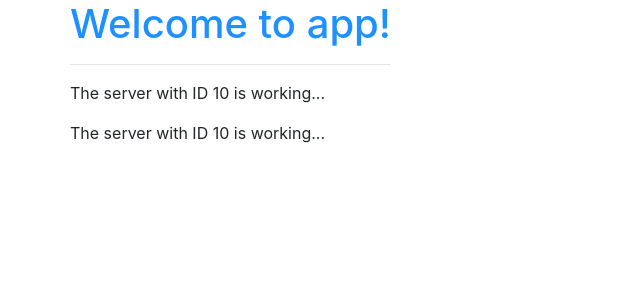
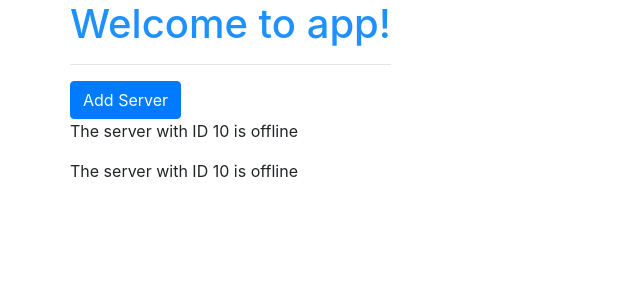
Before and after one commit to VisheshSingh/ng-decoding, an Angular app: page / in a window 1280 px wide. Shown: the top 300 px of the page, without its empty margins (0-640 px from the left). Built offline with nearby package versions, Linux system fonts and the light colour scheme.

Commit message:
Property Binding

```diff
--- a/src/app/server/server/server.component.html
+++ b/src/app/server/server/server.component.html
@@ -1,3 +1,3 @@
 <p>
-  The server with ID {{serverId}} is working...
+  The server with ID {{serverId}} is {{getServerStatus()}}
 </p>
--- a/src/app/server/server/server.component.ts
+++ b/src/app/server/server/server.component.ts
@@ -7,9 +7,15 @@
 })
 export class ServerComponent implements OnInit {
   serverId = 10;
+  serverStatus = 'offline';
+
   constructor() { }
 
   ngOnInit() {
   }
 
+  getServerStatus(){
+    return this.serverStatus;
+  }
+
 }
--- a/src/app/servers/servers.component.html
+++ b/src/app/servers/servers.component.html
@@ -1,2 +1,3 @@
+<button class="btn btn-primary" [disabled]="!allowedNewServer">Add Server</button>
 <app-server></app-server>
 <app-server></app-server>
--- a/src/app/servers/servers.component.ts
+++ b/src/app/servers/servers.component.ts
@@ -6,8 +6,12 @@
   styleUrls: ['./servers.component.css']
 })
 export class ServersComponent implements OnInit {
-
-  constructor() { }
+  allowedNewServer = false;
+  constructor() {
+    setTimeout(() => {
+      this.allowedNewServer = true;
+    }, 2000);
+  }
 
   ngOnInit() {
   }
```
